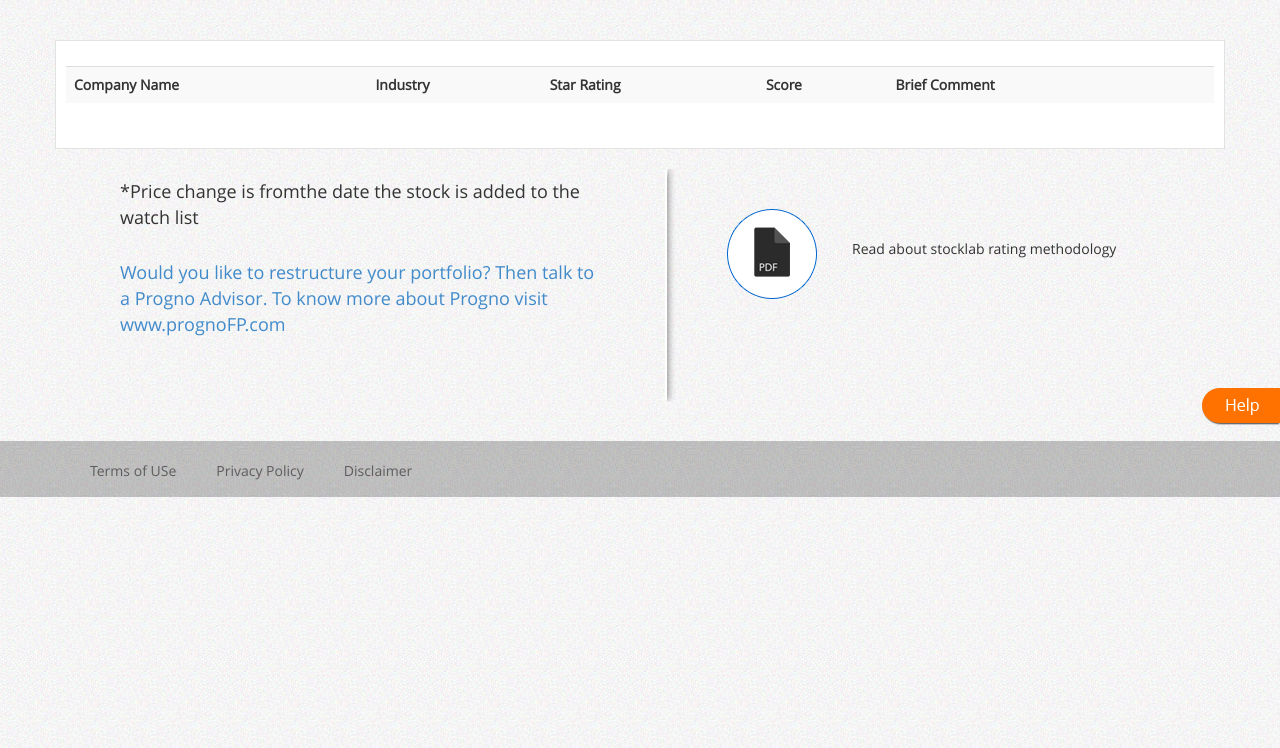
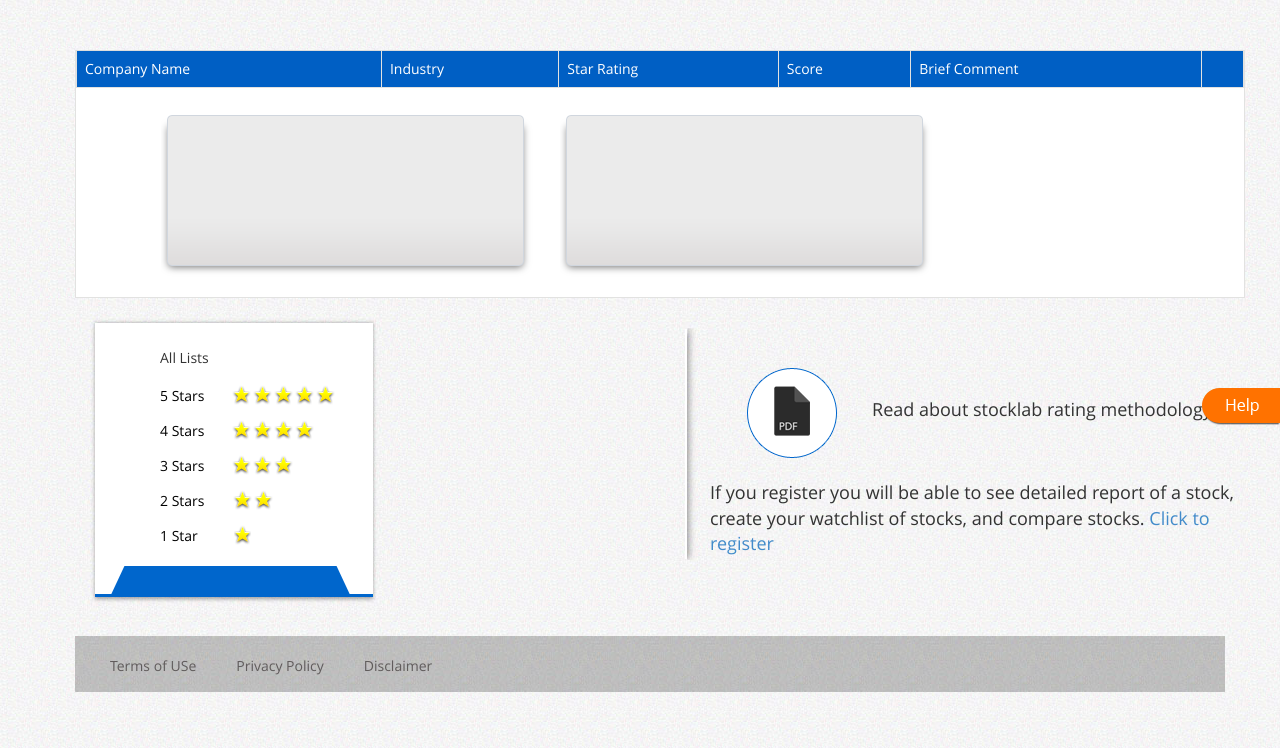
Before and after one commit to technomicssolutions/progno_stock_rating, a Django app: page /search_result/ in a window 1280 px wide. Shown: the part 52-800 px from the top of the page. Run offline with Django 3.2, Linux system fonts and the light colour scheme; lists and menus that the app fills with data are empty.

Commit message:
search result page

```diff
--- /dev/null
+++ b/stock_rating/public/templates/home_content_footer.html
@@ -0,0 +1,22 @@
+<div class="container page_content content_footer">
+		<div class="row">
+			<div class="col-md-6 star_list">
+				<div class="col-md-6">
+					<p> All Lists </p>
+					<a href="/star_rating/?star_count=5" class="five_star" ng-click="get_company_star_rating(5)">5 Stars</a>
+					<a href="/star_rating/?star_count=4" class="four_star">4 Stars</a>
+					<a href="/star_rating/?star_count=3" class="three_star">3 Stars</a>
+					<a href="/star_rating/?star_count=2" class="two_star">2 Stars</a>
+					<a href="/star_rating/?star_count=1" class="one_star">1 Star</a>
+				</div>
+			</div>
+			<div class="col-md-6 right">
+				<img src="/static/images/divider-img.png" />
+				<a href="" class="pdf_download"></a>
+				<p class="instruction">
+					Read about stocklab rating methodology
+				</p>
+				<p class="instruction2"> If you register you will be able to see detailed report of a stock, create your watchlist of stocks, and compare stocks. <a href="{% url 'public_login' %}"> Click to register </a>
+			</div>
+		</div>
+	</div>
--- a/stock_rating/public/templates/search_page.html
+++ b/stock_rating/public/templates/search_page.html
@@ -1,6 +1,6 @@
-<div ng-controller="SearchViewController" ng-init="init('{{csrf_token}}')">
+<div ng-controller="SearchViewController" ng-init="init('{{csrf_token}}')" class="search_div">
 	<input type="text" name="header_search" placeholder="Search" class="search_box" ng-change="search_companies()" ng-model="company_name">
 	<ul ng-show="companies.length > 0">
-		<li ng-repeat="company in companies" ng-click="select_company(company)"> [[company.name]] - [[company.isin_code]] </li>
+		<li ng-repeat="company in companies" ng-click="select_stock(company)"> [[company.name]] - [[company.isin_code]] </li>
 	</ul>
 </div>
--- a/stock_rating/public/templates/search_result.html
+++ b/stock_rating/public/templates/search_result.html
@@ -2,9 +2,11 @@
 {% block controller %}ng-controller="SearchResultController" ng-init="init('{{csrf_token}}', '{{isin_code}}')" {% endblock controller %}
 {% block body_id %}search_result{% endblock %}
 {% block content %}
-	<div class="container home_first_row">
+	<div class="container page_content  report_container">
+		<div class="container white_bg">
 		<div class="row">
-			<table class="table table-striped">
+			<div class="col-md-12">
+				<table class="table table-striped list_table">
 					<tr>
 						<th>Company Name</th>
 						<th>Industry</th>
@@ -21,19 +23,28 @@
 						<td>[[detail.brief_comment]]</td>
 						<td>
 							{% if user.is_authenticated %}
-							<a href="" ng-click="view_rating_report(detail)">View Report</a> <br/>
-							<a href="" ng-show="detail.company_in_watch_list == 'false' " ng-click="add_to_watch_list(detail)">Add to Watch List</a><br/>
-							<a href="" ng-show="detail.company_in_compare_list == 'false' " ng-click="add_to_compare_list(detail)">Add to Compare</a>
+								<a href="" ng-click="view_rating_report(detail)"class="aqua_button with_margin" >View Report</a> <br/>
+								<a href="" ng-show="detail.company_in_watch_list == 'false' " ng-click="add_to_watch_list(detail)"class="aqua_button with_margin" >Add to Watch List</a><br/>
+								<a href="" ng-show="detail.company_in_compare_list == 'false' " ng-click="add_to_compare_list(detail)"class="aqua_button with_margin" >Add to Compare</a>
 							{% else %}
-							<a href="{% url 'public_login' %}" >View Report</a> <br/>
-							<a href="{% url 'public_login' %}" >Add to Watch List</a><br/>
-							<a href="{% url 'public_login' %}" >Add to Compare</a>
+								<a href="{% url 'public_login' %}" class="aqua_button with_margin" >View Report</a> <br/>
+								<a href="{% url 'public_login' %}" class="aqua_button with_margin" >Add to Watch List</a><br/>
+								<a href="{% url 'public_login' %}" class="aqua_button with_margin" >Add to Compare</a>
 							{% endif %}
 						</td>
 					</tr>
 				</table>
 			</div>
 		</div>
-	{% include 'content_footer.html' %}
+		<div class="row">
+			<div class="col-md-1"> <!-- this is a place holder For alignment of below div -->
+			</div>
+			<div class="col-md-4 price_value">
+			</div>
+			<div class="col-md-4 price_value">
+			</div>
+		</div>
+	</div>
+	{% include 'home_content_footer.html' %}
 
 {% endblock%}
--- a/stock_rating/public/urls.py
+++ b/stock_rating/public/urls.py
@@ -5,7 +5,7 @@ from django.conf.urls import patterns, url
 
 from views import (Login, Logout, Home, Signup, StarRating, StarRatingReport, \
 	VerifyRecaptcha, AddToWatchlist, AddToComparelist, ViewWatchList, public_login_required,\
-     ViewCompareList, SearchResult, SearchCompany)
+     ViewCompareList, SearchResult, SearchCompany, DeleteFromCompareList, ChangeCompareList)
 
 LOGIN_URL = '/login/'
 
@@ -23,7 +23,10 @@ urlpatterns = patterns('',
     url(r'^add_to_watch_list/$', public_login_required(AddToWatchlist.as_view(), login_url="/login/"), name="add_to_watch_list"),
     url(r'^add_to_compare_list/$', public_login_required(AddToComparelist.as_view(), login_url="/login/"), name="add_to_compare_list"),
     url(r'^compare_list/$', public_login_required(ViewCompareList.as_view(), login_url="/login/"), name="compare_list"),
+    url(r'^change_compare_list/$', public_login_required(ChangeCompareList.as_view(), login_url="/login/"), name="change_compare_list"),
     url(r'^watch_list/$', public_login_required(ViewWatchList.as_view(), login_url="/login/"), name="watch_list"),
     url(r'^search_result/$', SearchResult.as_view(), name="search_result"),
     url(r'^search_company/$', SearchCompany.as_view(), name="search_company"),
+    url(r'^delete_from_compare_list/$', public_login_required(DeleteFromCompareList.as_view(), login_url="/login/"), name="delete_from_compare_list"),
+
 )
--- a/stock_rating/public/views.py
+++ b/stock_rating/public/views.py
@@ -212,6 +212,28 @@ class AddToComparelist(View):
             response = simplejson.dumps(res)
             return HttpResponse(response, status=200, mimetype='application/json')
 
+class ChangeCompareList(View):
+
+    def post(self, request, *args, **kwargs):
+
+        new_stock = request.POST.get('new_stock_isin_code', '')
+        current_stock = request.POST.get('current_stock_isin_code', '')
+        public_user = PublicUser.objects.get(user=request.user)
+        current_stock = Company.objects.get(isin_code=current_stock)
+        current_stock_in_compare_list = CompareList.objects.filter(user=public_user, company=current_stock)
+        current_stock_in_compare_list.delete();
+        new_stock = Company.objects.get(isin_code=new_stock)
+        compare_list, created = CompareList.objects.get_or_create(user=public_user, company=new_stock)
+        compare_list.save()
+        if request.is_ajax():
+            res = {
+                'result': 'ok',
+            }
+            response = simplejson.dumps(res)
+            return HttpResponse(response, status=200, mimetype='application/json')
+        else:
+            return HttpResponseRedirect(reverse('compare_list'))
+
 class ViewWatchList(View):
 
     def get(self, request, *args, **kwargs):
@@ -278,26 +300,20 @@ class ViewCompareList(View):
                         'model_score': model_score[0].points
                     }
                     model = model_score[0].analysis_model
-                    analytical_heads = []
+                    analytical_heads = {}
                     for analytical_head in model.analytical_heads.all():
                         if i==0:
                             head = {
                                 'head_name': analytical_head.title,
                                 'functions': []
                             }
-                        functions_details = []
+                        functions_details = {}
                         for function in analytical_head.function_set.all():
                             if i==0:
                                 head['functions'].append(function.function_name)
                             function_score = CompanyFunctionScore.objects.filter(function=function, company=company)
-                            functions_details.append({
-                                'function_name': function.function_name + (str(' - ') + str(function_score[0].score) if function_score[0].score else '') if len(function_score) > 0 else '',
-                                'score': function_score[0].score if len(function_score) > 0 else 'None',
-                            })
-                        analytical_heads.append({
-                            'analytical_head_name': analytical_head.title,
-                            'functions': functions_details,
-                        })
+                            functions_details[function.function_name] = function_score[0].score if len(function_score) > 0 else 'None'
+                        analytical_heads[analytical_head.title] = functions_details
                         if i == 0:
                             an_heads.append(head)
                     i = i+ 1
@@ -316,6 +332,23 @@ class ViewCompareList(View):
 
         return render(request, 'view_compare_list.html', {})
 
+class DeleteFromCompareList(View):
+    def get(self, request, *args, **kwargs):
+        isin_code = request.GET.get('isin_code', '')
+        company = Company.objects.get(isin_code=isin_code)
+        public_user = PublicUser.objects.get(user=request.user)
+        compare_list_company = CompareList.objects.get(user=public_user, company=company)
+        compare_list_company.delete()
+        if request.is_ajax() and isin_code:
+            res = {
+                'result': 'ok',
+            }
+            response = simplejson.dumps(res)
+            return HttpResponse(response, status=200, mimetype='application/json')
+        else:
+            print "hsilk"
+            return HttpResponseRedirect(reverse('compare_list'))
+
 class SearchCompany(View):
 
     def get(self, request, *args, **kwargs):
--- a/stock_rating/web/static/css/public_style.css
+++ b/stock_rating/web/static/css/public_style.css
@@ -114,10 +114,8 @@ header a {
 }
 
 .home_first_row {
-	border: 1px solid #E2E2E1;
 	padding: 25px;
 	margin-top: 40px;
-	background-color: #FFFFFF;
 }
 
 .home_second_row {
@@ -147,11 +145,20 @@ header a {
 	margin-left: 50px;
 }
 
-.right p {
-	margin-left: 35px;
-	margin-top: 70px;
+.instruction {
 	display: block;
-	float: left;
+    float: left;
+    margin-left: 15px;
+    margin-top: 49px;
+}
+
+.instruction2 {
+	margin-top: -90px;
+	display: block;
+    float: left;
+    margin-left: 15px;
+    font-size: 18px;
+    padding: 10px;
 }
 
 .help {
@@ -356,6 +363,15 @@ footer a {
 	background-color: #FFFFFF;
 	opacity: 0.5;
 }
+#stock_search_overlay {
+	display: none;
+	z-index: 1;
+	position: fixed;
+	width: 100%;
+	height: 100%;
+	background-color: #FFFFFF;
+	opacity: 0.5;
+}
 .spinner {
 	background: url('../images/ajax-loader.gif') no-repeat;
 	width: 16px;
@@ -509,3 +525,58 @@ footer a {
 .blue_text {
 	color: #0066CC;
 }
+
+.white_text {
+	color: #FFFFFF;
+}
+
+.search_div ul {
+	background-color: #FFFFFF;
+    border: 1px solid;
+    float: left;
+    padding: 0;
+    position: absolute;
+    width: 95%;
+    z-index: 2;
+}
+.search_div ul li{
+	width: 100%;
+	border-bottom: 1px solid #EAE8E7;
+	padding: 10px;
+	display: block;
+	height: 40px;
+}
+.search_text {
+	display: block;
+    float: left;
+    height: 100%;
+    padding: 11px;
+}
+
+.home_white_bg {
+	padding: 20px;
+	background-color: #FFFFFF;
+	border: 1px solid #DDDDDD;
+	margin-bottom: 10px;
+}
+
+.report_container {
+	padding-left: 20px;
+	margin-top: 40px;
+}
+
+.popup {
+	background-color: #FFFFFF;
+    border: 1px solid #DDDDDD;
+    border-radius: 10px;
+    display: none;
+    left: 8%;
+    padding: 5% 10%;
+    position: fixed;
+    top: 20%;
+    z-index: 3;
+}
+
+.popup ul {
+	width: 79%;
+}
--- a/stock_rating/web/static/js/angular_app/controllers.js
+++ b/stock_rating/web/static/js/angular_app/controllers.js
@@ -199,7 +199,7 @@ function AdministrationController($scope, $element, $http, $timeout, $location)
     }
     $scope.delete_user = function(user){
         show_loader();
-        var url = '/progno/delete_user/?id='+user.id;
+        var url = '/progno/delete_user/?id='+user.id+'&ajax=true';
         $http.get(url).success(function(data){
         if(data.result == 'ok'){
             hide_loader();
@@ -213,7 +213,7 @@ function AdministrationController($scope, $element, $http, $timeout, $location)
         })
     }
     $scope.get_users = function(){
-        var url = '/progno/users/';
+        var url = '/progno/users/?ajax=true';
         show_loader();
         $http.get(url).success(function(data) {
             $scope.users = data.users;
@@ -277,7 +277,7 @@ function FieldController($scope, $element, $http, $timeout, $location)
         $scope.new_field.id = field.id;
     }
     $scope.delete_field = function(field){
-        var url = '/progno/delete_field/?id='+field.id;
+        var url = '/progno/delete_field/?id='+field.id+'&ajax=true';
         $http.get(url).success(function(data){
             if(data.result == 'ok'){
                 $scope.msg = "Field deleted";
@@ -288,7 +288,7 @@ function FieldController($scope, $element, $http, $timeout, $location)
         })
     }
     $scope.get_fields = function(){
-        var url = '/progno/field_settings/';
+        var url = '/progno/field_settings/?ajax=true';
         show_loader();
         $http.get(url).success(function(data) {
             $scope.fields = data.fields;
@@ -849,7 +849,7 @@ function FunctionController($scope, $element, $http, $timeout, $location)
         }
     }
     $scope.edit_general = function(id){
-        var url = '/progno/general_function/?id='+id;
+        var url = '/progno/general_function/?id='+id+'&ajax=true';
         $http.get(url).success(function(data) {
             $scope.selected_general_function = data.general_function;
             $scope.select_type = 1;
@@ -863,26 +863,26 @@ function FunctionController($scope, $element, $http, $timeout, $location)
         })
     }
     $scope.edit_continuity = function(id){
-        var url = '/progno/continuity_function/?id='+id;
+        var url = '/progno/continuity_function/?id='+id+'&ajax=true';
         $http.get(url).success(function(data) {
             $scope.new_continuity = data.continuity_fucntion;
         })
     }
     $scope.edit_consistency = function(id){
-        var url = '/progno/consistency_function/?id='+id;
+        var url = '/progno/consistency_function/?id='+id+'&ajax=true';
         $http.get(url).success(function(data) {
             $scope.new_consistency = data.consistency_function;
         })
     }
 
     $scope.get_analytical_head = function(){
-        var url = '/progno/analytical_heads/';
+        var url = '/progno/analytical_heads/?ajax=true';
         $http.get(url).success(function(data) {
             $scope.anly_heads = data.head_objects;
         })
     }
     $scope.get_functions = function(){
-        var url = '/progno/function_settings/';
+        var url = '/progno/function_settings/?ajax=true';
         show_loader();
         $http.get(url).success(function(data) {
             $scope.functions = data.functions;
@@ -891,14 +891,14 @@ function FunctionController($scope, $element, $http, $timeout, $location)
         })
     }
     $scope.get_operands = function(){
-        var url = '/progno/fields_with_mapping/';
+        var url = '/progno/fields_with_mapping/?ajax=true';
         $http.get(url).success(function(data) {
             $scope.operands = data.fields;
             $scope.fields = data.fields;
         })
     }
     $scope.get_operators = function(){
-        var url = '/progno/operators/';
+        var url = '/progno/operators/?ajax=true';
         $http.get(url).success(function(data) {
             $scope.operators = data.operators;
         })
@@ -1085,14 +1085,14 @@ function ModelController($scope, $element, $http, $timeout, $location)
         $scope.rating_msg = "";
     }
     $scope.get_industries = function(){
-        var url = '/progno/industry/';
+        var url = '/progno/industry/?ajax=true';
         $http.get(url).success(function(data) {
             $scope.industry_list = data.industry_list;
             $scope.industry_select = '';
         })
     }
     $scope.get_models = function(){
-        var url = '/progno/models/';
+        var url = '/progno/models/?ajax=true';
         show_loader();
         $http.get(url).success(function(data) {
             $scope.model_list = data.model_list;
@@ -1104,7 +1104,7 @@ function ModelController($scope, $element, $http, $timeout, $location)
         $scope.msg = '';
         if($scope.selected_model){
             show_loader();
-            var url = '/progno/model/'+$scope.selected_model+'/star_rating/';
+            var url = '/progno/model/'+$scope.selected_model+'/star_rating/?ajax=true';
             $http.get(url).success(function(data) {
                 $scope.msg = "Calculation completed Successfully";
                 hide_loader();
@@ -1114,7 +1114,7 @@ function ModelController($scope, $element, $http, $timeout, $location)
         }
     }
     $scope.get_analytical_head = function(){
-        var url = '/progno/analytical_heads/';
+        var url = '/progno/analytical_heads/?ajax=true';
         $http.get(url).success(function(data) {
             $scope.anly_heads = data.head_objects;
         })
@@ -1129,7 +1129,7 @@ function ModelController($scope, $element, $http, $timeout, $location)
         $scope.edit_parameters = false;
         $scope.flag = 0;
         show_loader();
-        var url = '/progno/model_details/?id='+id;
+        var url = '/progno/model_details/?id='+id+'&ajax=true';
         $http.get(url).success(function(data) {
             hide_loader();
             $scope.analytical_heads = data.analytical_heads;
@@ -1228,7 +1228,7 @@ function ModelController($scope, $element, $http, $timeout, $location)
     $scope.delete_rating = function(model_id,rating){
         if(rating.id != ""){
             show_loader();
-            var url = '/progno/delete_rating/?rating_id='+rating.id;
+            var url = '/progno/delete_rating/?rating_id='+rating.id+'&ajax=true';
             $http.get(url).success(function(data){
                 hide_loader();
                 if(data.result == 'ok')
@@ -1241,7 +1241,7 @@ function ModelController($scope, $element, $http, $timeout, $location)
     }
     $scope.delete_parameters = function(model_id, parameters){
         show_loader();
-        var url = '/progno/delete_parameters/?id='+parameters.parameter_id;
+        var url = '/progno/delete_parameters/?id='+parameters.parameter_id+'&ajax=true';
         $http.get(url).success(function(data){
             hide_loader();
             if(data.result == 'ok')
@@ -1570,7 +1570,7 @@ function ModelController($scope, $element, $http, $timeout, $location)
     }
     $scope.delete_model = function(field){
         show_loader();
-        var url = '/progno/delete_model/?id='+field.id;
+        var url = '/progno/delete_model/?id='+field.id+'&ajax=true';
         $http.get(url).success(function(data){
             hide_loader();
             if(data.result == 'ok'){
@@ -1620,7 +1620,7 @@ function DataUploadController($scope, $element, $http, $timeout, $location)
     }
     $scope.get_data_files = function(){
         $scope.error_msg = '';
-        var url = '/progno/data_upload/';
+        var url = '/progno/data_upload/?ajax=true';
         $http.get(url).success(function(data) {
             $scope.data_files = data.data_files;
              paginate($scope.data_files, $scope);
@@ -1723,7 +1723,7 @@ function FieldMappingController($scope, $element, $http, $timeout, $location)
     }
     $scope.get_file_fields = function(){
         $scope.error_msg = '';
-        var url = '/progno/file_fields/';
+        var url = '/progno/file_fields/?ajax=true';
         $http.get(url).success(function(data) {
             $scope.file_fields = data.fields;
             if($scope.system_fields)
@@ -1732,7 +1732,7 @@ function FieldMappingController($scope, $element, $http, $timeout, $location)
     }
     $scope.get_system_fields = function(){
         $scope.error_msg = '';
-        var url = '/progno/field_settings/';
+        var url = '/progno/field_settings/?ajax=true';
         $http.get(url).success(function(data) {
             $scope.system_fields = data.fields;
             if($scope.file_fields)
@@ -1740,7 +1740,7 @@ function FieldMappingController($scope, $element, $http, $timeout, $location)
         })
     }
     $scope.get_mapping = function(){
-        var url = '/progno/field_mapping/';
+        var url = '/progno/field_mapping/?ajax=true';
         $http.get(url).success(function(data) {
             $scope.file_fields = data.file_fields;
             $scope.system_fields = data.system_fields;
@@ -1790,7 +1790,7 @@ function AnalyticalHeadController($scope, $element, $http, $timeout, $location)
         $('#dropdown_menu').css('display', 'none');
     }
     $scope.get_analytical_head = function(){
-        var url = '/progno/analytical_heads/';
+        var url = '/progno/analytical_heads/?ajax=true';
         show_loader();
         $http.get(url).success(function(data) {
             $scope.anly_heads = data.head_objects;
@@ -1843,7 +1843,7 @@ function AnalyticalHeadController($scope, $element, $http, $timeout, $location)
     }
     $scope.delete_head = function(head){
         show_loader();
-        var url = '/progno/delete_head/?id='+head.id;
+        var url = '/progno/delete_head/?id='+head.id+'&ajax=true';
         $http.get(url).success(function(data){
             hide_loader();
             if(data.result == 'ok')
@@ -1928,7 +1928,7 @@ function CompanyController($scope, $element, $http, $timeout, $location)
 
     }
     $scope.get_companies = function(){
-        var url = '/progno/companies/';
+        var url = '/progno/companies/?ajax=true';
         show_loader();
         $http.get(url).success(function(data) {
             $scope.companies = data.companies;
@@ -1988,7 +1988,7 @@ function RatingReportController($scope, $element, $http, $timeout, $location)
     }
     $scope.search_companies = function(){
         if($scope.search_key.length >= 3){
-            var url = '/progno/companies/?search_key='+$scope.search_key;
+            var url = '/progno/companies/?search_key='+$scope.search_key+'&ajax=true';
             show_loader();
             $http.get(url).success(function(data) {
                 $scope.companies = data.companies;
--- a/stock_rating/web/static/js/angular_app/public_controllers.js
+++ b/stock_rating/web/static/js/angular_app/public_controllers.js
@@ -353,6 +353,9 @@ function ViewWatchListController($scope, $http){
 function ViewCompareListController($scope, $http) {
     $scope.init = function(csrf_token) {
         $scope.csrf_token = csrf_token;
+        $scope.current_stock = '';
+        $scope.add_stock_flag = false;
+        $scope.change_stock_flag = false;
         $scope.get_compare_list_details()
     }
     $scope.get_compare_list_details = function(){
@@ -363,7 +366,66 @@ function ViewCompareListController($scope, $http) {
             console.log('Request failed')
         });
     }
+    $scope.range = function(n) {
+        var n = Math.abs(n);
+        return new Array(n);
+    }
+    $scope.show_stock_search_popup = function(){
+        $('#stock_search_overlay').css('display', 'block');
+        $('.popup').css('display', 'block');
+    }
+    $scope.hide_stock_search_popup = function(){
+        $('#stock_search_overlay').css('display', 'none');
+        $('.popup').css('display', 'none');
+    }
+    $scope.add_stock = function(){
+        $scope.show_stock_search_popup();
+        $scope.add_stock_flag = true;
+        $scope.change_stock_flag = false;
+    }
+    $scope.change_stock = function(company){
+        $scope.show_stock_search_popup();
+        $scope.current_stock = company;
+        $scope.add_stock_flag = false;
+        $scope.change_stock_flag = true;
+    }
+    $scope.add_to_compare_list = function(company) {
+        $scope.hide_stock_search_popup();
+        params = {
+            'isin_code': company.isin_code,
+            'csrfmiddlewaretoken': $scope.csrf_token,
+        }
+        show_loader();
+        add_to_compare_list($scope, $http, company);
+        document.location.href = '/compare_list/';
+
+    }
+    $scope.change_compare_list = function(company) {
+        $scope.hide_stock_search_popup();
+        params = {
+            'new_stock_isin_code': company.isin_code,
+            'current_stock_isin_code': $scope.current_stock.isin_code,
+            'csrfmiddlewaretoken': $scope.csrf_token,
+        }
+        show_loader();
+        $http({
+            method: 'post',
+            data: $.param(params),
+            url: '/change_compare_list/',
+            headers : {
+                'Content-Type' : 'application/x-www-form-urlencoded'
+            }
+        }).success(function(data){
+            hide_loader();
+            if (data.result == 'ok') {
+                document.location.href = '/compare_list/';
+            }
+        }).error(function(data, status){
+            console.log('Request failed');
+        });
+    }
 }
+
 function SearchViewController($scope, $http) {
     $scope.init = function(csrf_token) {
         $scope.csrf_token = csrf_token;
@@ -404,4 +466,15 @@ function SearchResultController($scope, $http) {
         }
         add_to_watch_list($scope, $http, company);
     }
+    $scope.add_to_compare_list = function(company){
+        params = {
+            'isin_code': company.isin_code,
+            'csrfmiddlewaretoken': $scope.csrf_token,
+        }
+        show_loader();
+        add_to_compare_list($scope, $http, company);
+    }
+    $scope.view_rating_report = function(company) {
+        document.location.href = '/star_rating_report/?isin_code='+company.isin_code;
+    }
 }
```
Also changed, not shown: stock_rating/public/templates/home.html (+3 -21 lines), stock_rating/public/templates/stock_search_popup.html (added, +10 -0 lines), stock_rating/public/templates/view_compare_list.html (+27 -24 lines). Lines whose indentation alone changed are shown as unchanged.
